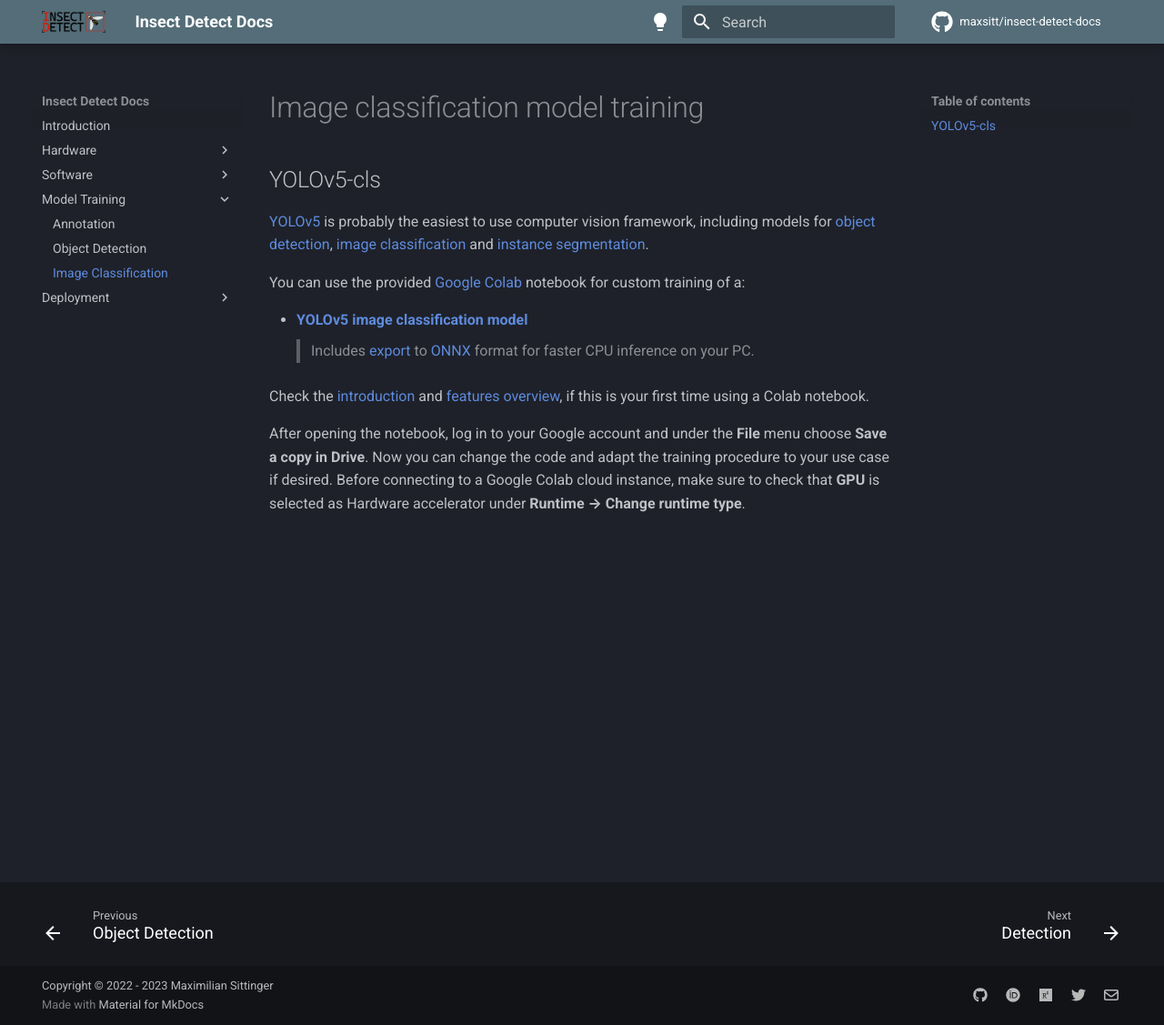
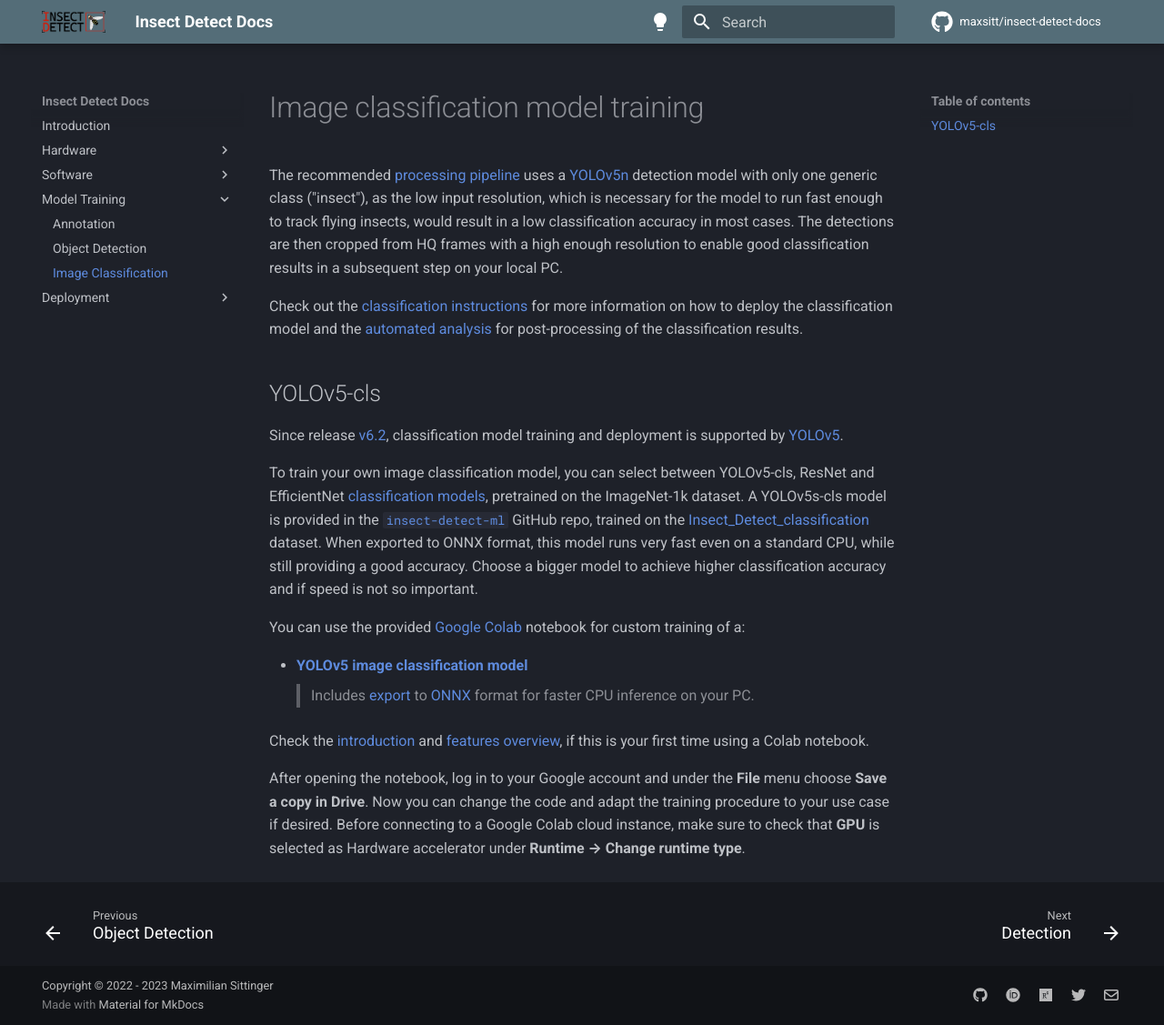
Before and after one commit to maxsitt/insect-detect-docs, an MkDocs documentation site: the page built from docs/modeltraining/train_classification.md, in a window 1280 px wide and 1127 px high. Shown: the whole window at 91% size. Built offline with MkDocs 1.6.1 and Material for MkDocs 9.7.7, drawn with Linux system fonts in a browser that asks for light colours; comment, search, counter and statistics services are not loaded.

Commit message:
Update train_classification.md
Add more text and info.

```diff
--- a/docs/modeltraining/train_classification.md
+++ b/docs/modeltraining/train_classification.md
@@ -1,12 +1,34 @@
 # Image classification model training
+
+The recommended [processing pipeline](../deployment/detection.md#processing-pipeline){target=_blank}
+uses a [YOLOv5n](../index.md#detection-models){target=_blank} detection model
+with only one generic class ("insect"), as the low input resolution, which is
+necessary for the model to run fast enough to track flying insects, would result
+in a low classification accuracy in most cases. The detections are then cropped
+from HQ frames with a high enough resolution to enable good classification results
+in a subsequent step on your local PC.
+
+Check out the [classification instructions](../deployment/classification.md){target=_blank}
+for more information on how to deploy the classification model and the
+[automated analysis](../deployment/analysis.md){target=_blank} for post-processing
+of the classification results.
 
 ## YOLOv5-cls
 
-[YOLOv5](https://github.com/ultralytics/yolov5){target=_blank} is probably the
-easiest to use computer vision framework, including models for
-[object detection](https://github.com/ultralytics/yolov5/wiki/Train-Custom-Data){target=_blank},
-[image classification](https://github.com/ultralytics/yolov5/pull/8956){target=_blank} and
-[instance segmentation](https://github.com/ultralytics/yolov5/releases/v7.0){target=_blank}.
+Since release [v6.2](https://github.com/ultralytics/yolov5/releases/v6.2){target=_blank},
+classification model training and deployment is supported by
+[YOLOv5](https://github.com/ultralytics/yolov5){target=_blank}.
+
+To train your own image classification model, you can select between YOLOv5-cls,
+ResNet and EfficientNet
+[classification models](https://github.com/ultralytics/yolov5#classification){target=_blank},
+pretrained on the ImageNet-1k dataset. A YOLOv5s-cls model is provided in the
+[`insect-detect-ml`](https://github.com/maxsitt/insect-detect-ml){target=_blank}
+GitHub repo, trained on the
+[Insect_Detect_classification](https://universe.roboflow.com/maximilian-sittinger/insect_detect_classification){target=_blank}
+dataset. When exported to ONNX format, this model runs very fast even on a
+standard CPU, while still providing a good accuracy. Choose a bigger model
+to achieve higher classification accuracy and if speed is not so important.
 
 You can use the provided [Google Colab](https://colab.research.google.com/){target=_blank}
 notebook for custom training of a:
```
